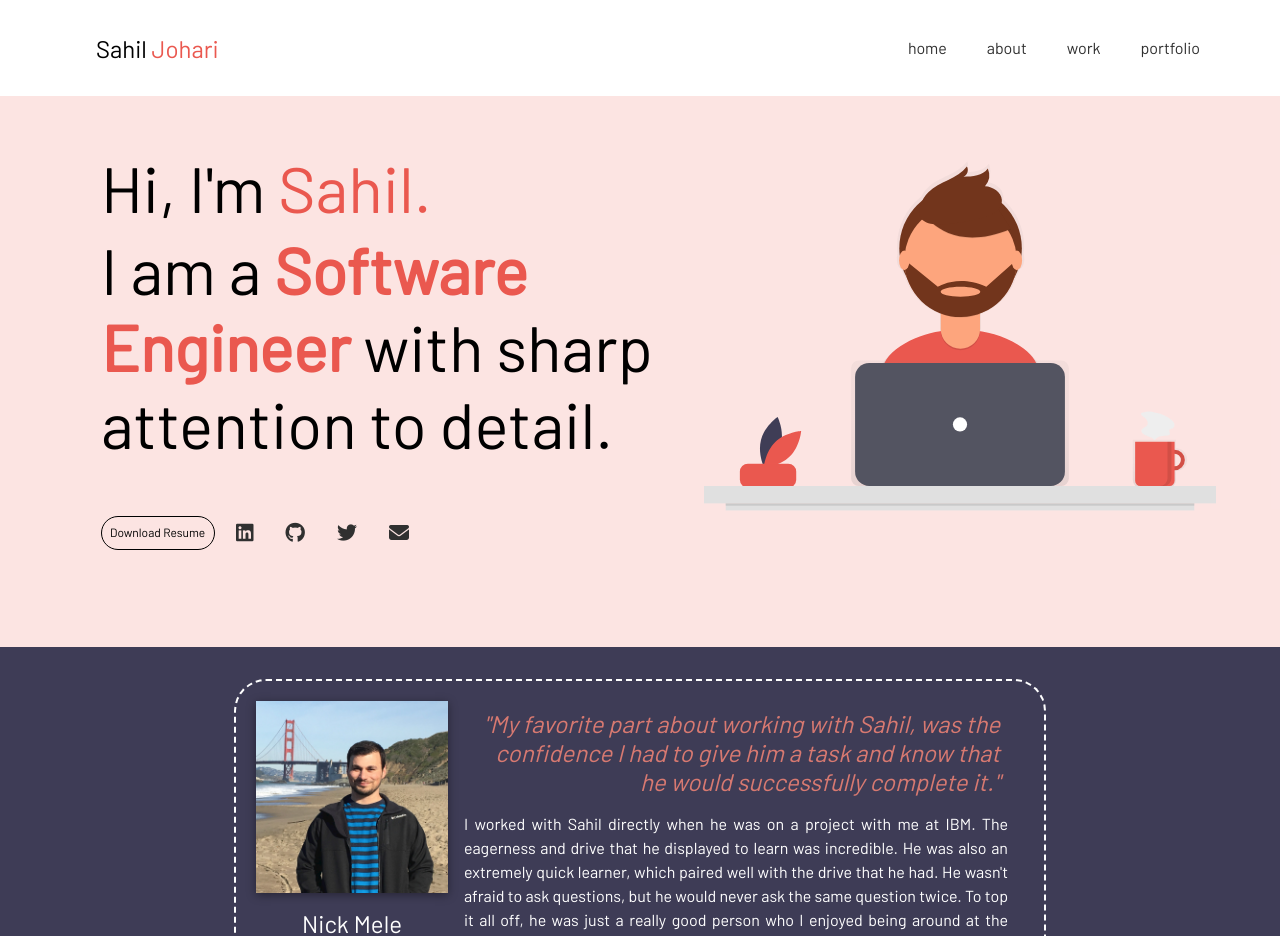
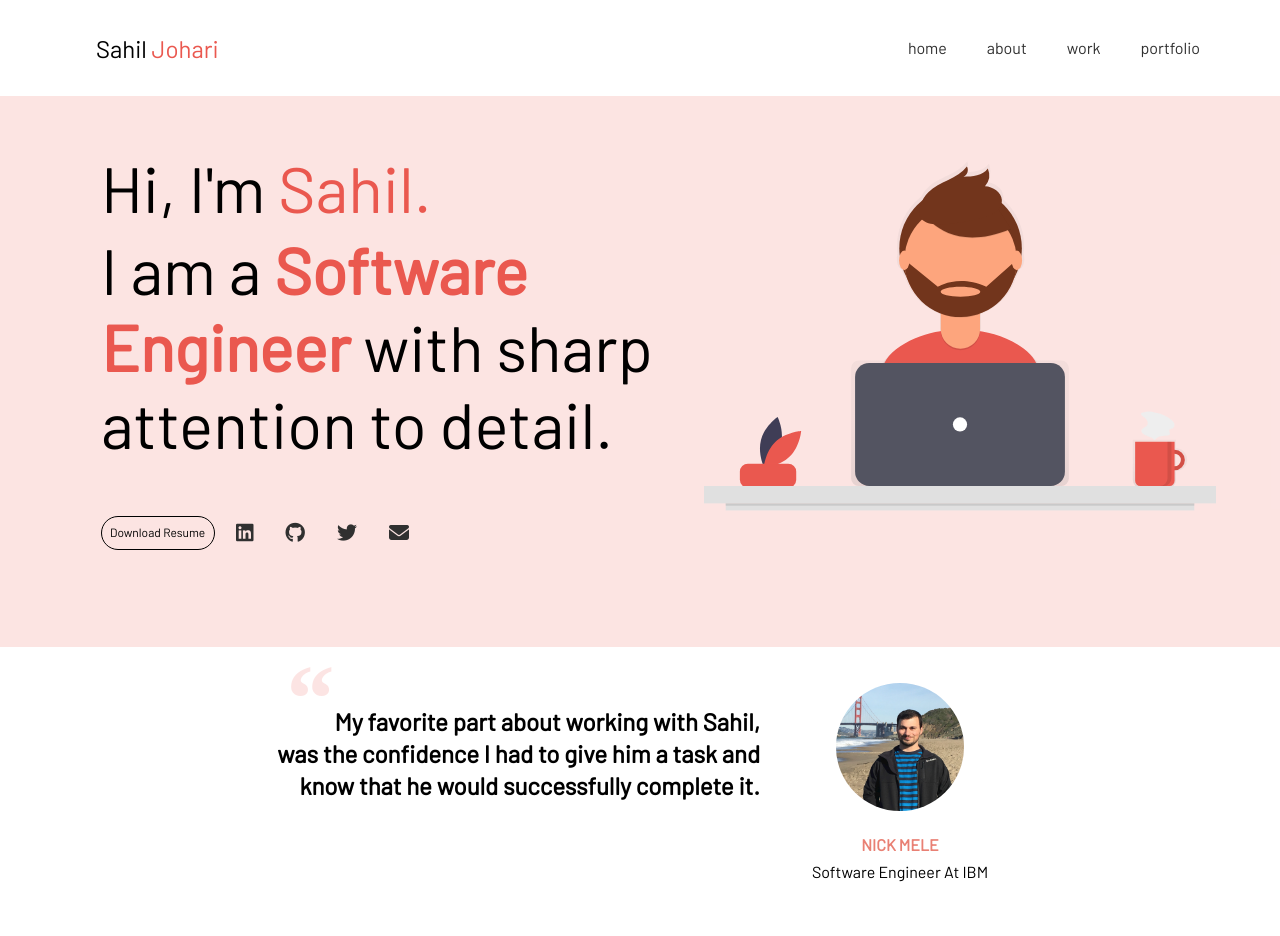
Before and after one commit to sahiljohari/portfolio-website, a React (Create React App) app: page / in a window 1280 px wide. Shown: the top 936 px of the page. Built offline with nearby package versions, Linux system fonts and the light colour scheme.

Commit message:
Testimonial section redesigned

```diff
--- a/src/App.css
+++ b/src/App.css
@@ -1,8 +1,9 @@
 @import url('https://fonts.googleapis.com/css?family=Barlow&display=swap');
 
 :root {
+	--white: #ffffff;
 	--primary-theme-color: #000000;
-	--primary-theme-text-color: #ffffff;
+	--primary-theme-text-color: var(--white);
 	--primary-theme-passive-text-color: #c7c7c7;
 	--primary-theme-accent-color: #ea584f;
 	--secondary-theme-text-color: #303030;
@@ -11,17 +12,18 @@
 	--intro-section-bg-color: rgba(234, 88, 79, 0.16);
 	--intro-section-accent-color: #ea584f;
 
-	--about-section-bg-color: #ffffff;
+	--about-section-bg-color: var(--white);
 	--about-section-accent-color: #e98074;
-	--about-section-testimonial-bg-color: #3e3c56;
+	--about-section-testimonial-bg-color: var(--white);
+	--about-section-testimonial-quote-color: rgba(234, 88, 79, 0.16);
 
 	--work-section-bg-color: #fbfbfb;
-	--work-section-banner-color: #ffffff;
+	--work-section-banner-color: var(--white);
 	--work-section-card-bg-color: #c7c7c7;
 	--work-section-accent-color: #ea584f;
 
 	--portfolio-section-bg-color: rgba(234, 88, 79, 0.16);
-	--portfolio-section-banner-color: #ffffff;
+	--portfolio-section-banner-color: var(--white);
 	--portfolio-section-card-bg-color: #c7c7c7;
 	--portfolio-section-accent-color: #444053;
 	--portfolio-section-stroke-color: #e8e8e8;
--- a/src/components/Testimonials/Testimonials.js
+++ b/src/components/Testimonials/Testimonials.js
@@ -21,8 +21,7 @@ const Testimonials = () => {
 						</div>
 					</div>
 					<div className="rightSection">
-						<div className="highlight">{card.highlight}</div>
-						<p className="testimonialText">{card.testimony}</p>
+						<q className="highlight">{card.highlight}</q>
 					</div>
 				</div>
 			))}
--- a/src/components/Testimonials/content.js
+++ b/src/components/Testimonials/content.js
@@ -6,7 +6,7 @@ export const content = [
 		profession: 'Software Engineer at IBM',
 		profile: 'https://www.linkedin.com/in/nick-mele/',
 		image: 'assets/images/nick-mele.jpg',
-		highlight: '"My favorite part about working with Sahil, was the confidence I had to give him a task and know that he would successfully complete it."',
+		highlight: 'My favorite part about working with Sahil, was the confidence I had to give him a task and know that he would successfully complete it.',
 		testimony:
 			'I worked with Sahil directly when he was on a project with me at IBM. ' +
 			'The eagerness and drive that he displayed to learn was incredible. ' +
@@ -20,7 +20,7 @@ export const content = [
 		profession: 'Software Engineer at Rivers Agile',
 		profile: 'https://www.linkedin.com/in/keith-jordan-64b0642b/',
 		image: 'assets/images/keith-jordan.jpg',
-		highlight: '"He is very patient, no matter how complex the issue, and he often seeks a simple solution."',
+		highlight: 'Sahil is very patient, no matter how complex the issue, and he often seeks a simple solution.',
 		testimony:
 			'Sahil has an extremely positive attitude.  No matter how much pressure we’re under, or what difficulties we have to endure, he stays calm and focused. ' +
 			'We have paired on several tasks, and I’ve always enjoyed working with Sahil. ' +
@@ -33,7 +33,7 @@ export const content = [
 		profession: 'Sr. Associate Director at Southern Methodist University',
 		profile: 'https://www.linkedin.com/in/alexataylor/',
 		image: 'assets/images/alexa-taylor.jpg',
-		highlight: '"He was dependable, careful, and always willing to work when needed."',
+		highlight: 'Sahil was dependable, careful, and always willing to work when needed.',
 		testimony:
 			'Sahil served as a student proctor during his time as a graduate student at SMU. ' +
 			' He was dependable, careful, and always willing to work when needed. ' +
--- a/src/components/Testimonials/style.css
+++ b/src/components/Testimonials/style.css
@@ -5,86 +5,85 @@
 	padding: 0 3rem 3rem;
 	height: auto;
 	background-color: var(--about-section-testimonial-bg-color);
-	color: #ffffff;
-}
-
-.sectionTitle {
-	text-align: center;
-	font-size: 1.5rem;
-	color: var(--primary-theme-color);
 }
 
 .testimonialCard {
+	position: relative;
 	display: flex;
-	flex-direction: column;
+	flex-direction: column-reverse;
 	place-content: center;
-	margin: 2rem auto;
+	margin: 1rem auto;
 	padding: 1.25rem;
 	max-width: 48rem;
 	min-width: 8rem;
-
-	border: 2px solid #ffffff;
-	border-style: dashed;
-	border-radius: 2rem;
 }
 
 .leftSection {
 	display: flex;
-	flex-direction: row;
+	flex-direction: column;
+	align-items: center;
 }
 
 .displayImg {
-	-webkit-box-shadow: 0px 2px 9px 0px rgba(0, 0, 0, 0.4);
-	-moz-box-shadow: 0px 2px 9px 0px rgba(0, 0, 0, 0.4);
-	box-shadow: 0px 2px 9px 0px rgba(0, 0, 0, 0.4);
-
 	width: 5rem;
 	height: 5rem;
 	margin: 0;
+	border-radius: 50%;
 }
 
 .displayImg img {
 	width: inherit;
 	height: inherit;
+	border-radius: inherit;
 }
 
 .info {
 	margin: auto 1rem;
+	text-align: center;
 }
 
 .name {
-	font-size: 1rem;
-	margin: 0 0 0.5rem 0;
+	text-transform: uppercase;
+	font-weight: 600;
+	font-size: 0.75rem;
+	margin: 0.5rem 0;
 }
 
 .name a,
 .name a:visited,
 .name a:active {
 	text-decoration: none;
-	color: #ffffff;
+	color: var(--about-section-accent-color);
 }
 
 .profession {
 	font-size: 0.75rem;
+	text-transform: capitalize;
 }
 
 .rightSection {
-	text-align: justify;
+	text-align: right;
+	margin: 1rem 0;
 }
 
 .highlight {
 	font-size: 1.25rem;
-	font-style: italic;
-	color: var(--about-section-accent-color);
-	opacity: 0.9;
-	text-align: center;
-	margin: 0.5rem;
+	font-style: normal;
+	font-weight: 600;
+	line-height: 25px;
+	margin: 0.75rem 0;
 }
 
-.testimonialText {
-	position: relative;
-	font-size: 0.85rem;
-	line-height: 1.5rem;
+q.highlight::before {
+	content: open-quote;
+	font-size: 6rem;
+	font-family: serif;
+	color: var(--about-section-testimonial-quote-color);
+}
+
+q.highlight::after,
+.q::after {
+	content: no-close-quote;
 }
 
 @media screen and (min-width: 425px) {
@@ -94,45 +93,34 @@
 	}
 
 	.name {
-		font-size: 1rem;
+		font-size: 0.75rem;
 	}
 
 	.profession {
 		font-size: 0.75rem;
 	}
-
-	.testimonialText {
-		font-size: 0.75rem;
-		line-height: 1.5rem;
-	}
 }
 
 @media screen and (min-width: 768px) {
 	.testimonialCard {
-		flex-direction: row;
+		flex-direction: row-reverse;
 	}
 
 	.leftSection {
 		flex-direction: column;
+		min-width: 15.5rem;
 	}
 
 	.info {
 		margin: 1rem 0;
-		text-align: center;
 	}
 
 	.rightSection {
-		text-align: justify;
 		margin: 0 1rem;
 	}
 
-	.displayImg {
-		width: 12rem;
-		height: 12rem;
-	}
-
 	.name {
-		font-size: 1.5rem;
+		font-size: 1rem;
 	}
 
 	.profession {
@@ -141,11 +129,6 @@
 
 	.highlight {
 		font-size: 1.5rem;
-		text-align: end;
-	}
-
-	.testimonialText {
-		font-size: 1rem;
-		line-height: 1.5rem;
+		line-height: 32px;
 	}
 }
```
